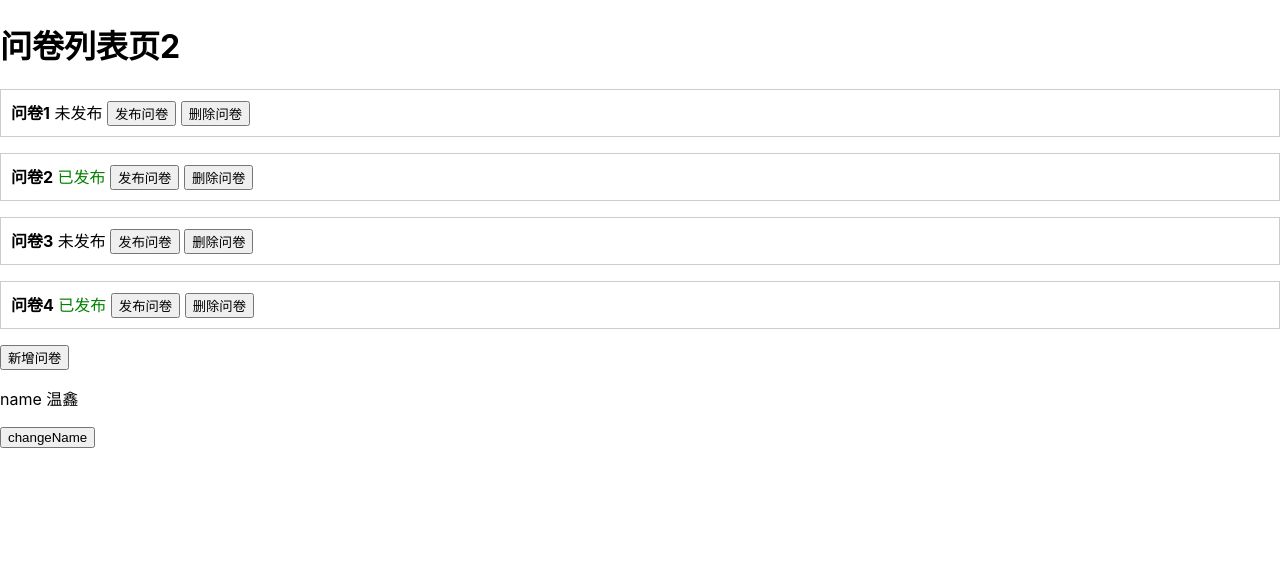
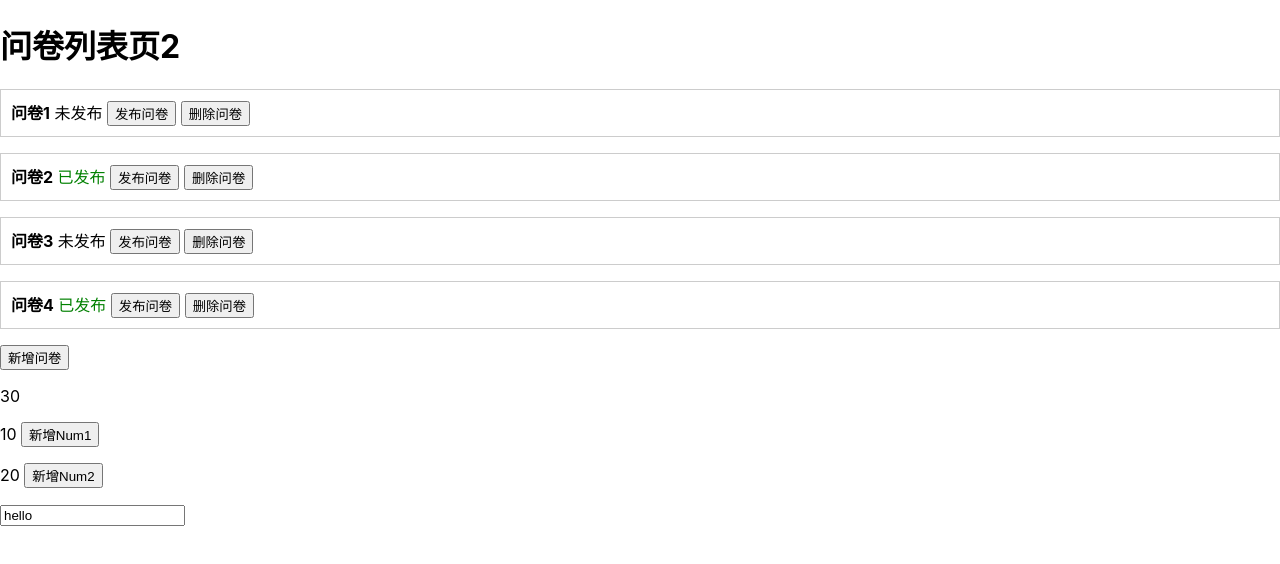
Before and after one commit to Vixcity/newReactLearn, a React (Create React App) app: page / in a window 1280 px wide. Shown: the top 564 px of the page. Built offline with nearby package versions, Linux system fonts and the light colour scheme.

Commit message:
useMemo 的案例

```diff
--- a/src/App.tsx
+++ b/src/App.tsx
@@ -3,13 +3,14 @@ import "./App.css";
 // import List1 from "List1";
 import List2 from "List2";
 // import ImmerDemo from "immerDemo";
-import UseRefDemo from "useRefDemo";
+// import UseRefDemo from "useRefDemo";
+import UseMemoDemo from "useMemoDemo";
 
 function App() {
   return (
     <>
       <List2></List2>
-      <UseRefDemo></UseRefDemo>
+      <UseMemoDemo></UseMemoDemo>
     </>
   );
 }
--- /dev/null
+++ b/src/useMemoDemo.tsx
@@ -0,0 +1,37 @@
+import React, { FC, useMemo, useState } from "react";
+
+const useMemoDemo: FC = () => {
+  console.log("demo...");
+  const [num1, setNum1] = useState(10);
+  const [num2, setNum2] = useState(20);
+  const [text, setText] = useState("hello");
+
+  const sum = useMemo(() => {
+    console.log("gen sum...");
+    return num1 + num2;
+  }, [num1, num2]);
+
+  function addNum1() {
+    setNum1(num1 + 1);
+  }
+  function addNum2() {
+    setNum2(num2 + 1);
+  }
+  return (
+    <>
+      <p>{sum}</p>
+      <p>
+        {num1} <button onClick={addNum1}>新增Num1</button>
+      </p>
+      <p>
+        {num2} <button onClick={addNum2}>新增Num2</button>
+      </p>
+      <div>
+        {/* 表单组件，受控组件 */}
+        <input onChange={(e) => setText(e.target.value)} value={text} />
+      </div>
+    </>
+  );
+};
+
+export default useMemoDemo;
```
